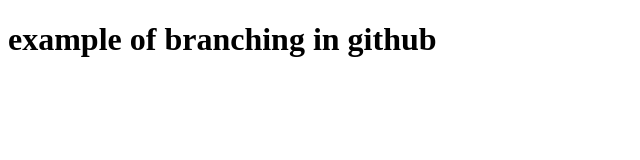
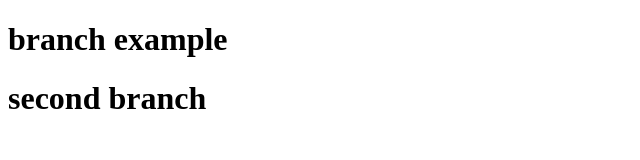
Before and after one commit to alifarhan1531/first-project, a plain HTML site: page index.html in a window 1280 px wide. Shown: the whole page, without its empty margins (0-640 px from the left). Drawn offline with Linux system fonts and the light colour scheme.

Commit message:
Update index.html

```diff
--- a/index.html
+++ b/index.html
@@ -6,6 +6,7 @@
     <title>Document</title>
 </head>
 <body>
-    <h1>example of branching in github</h1>
+    <h1>branch example</h1>
+    <h1>second branch</h1>
 </body>
 </html>
```
